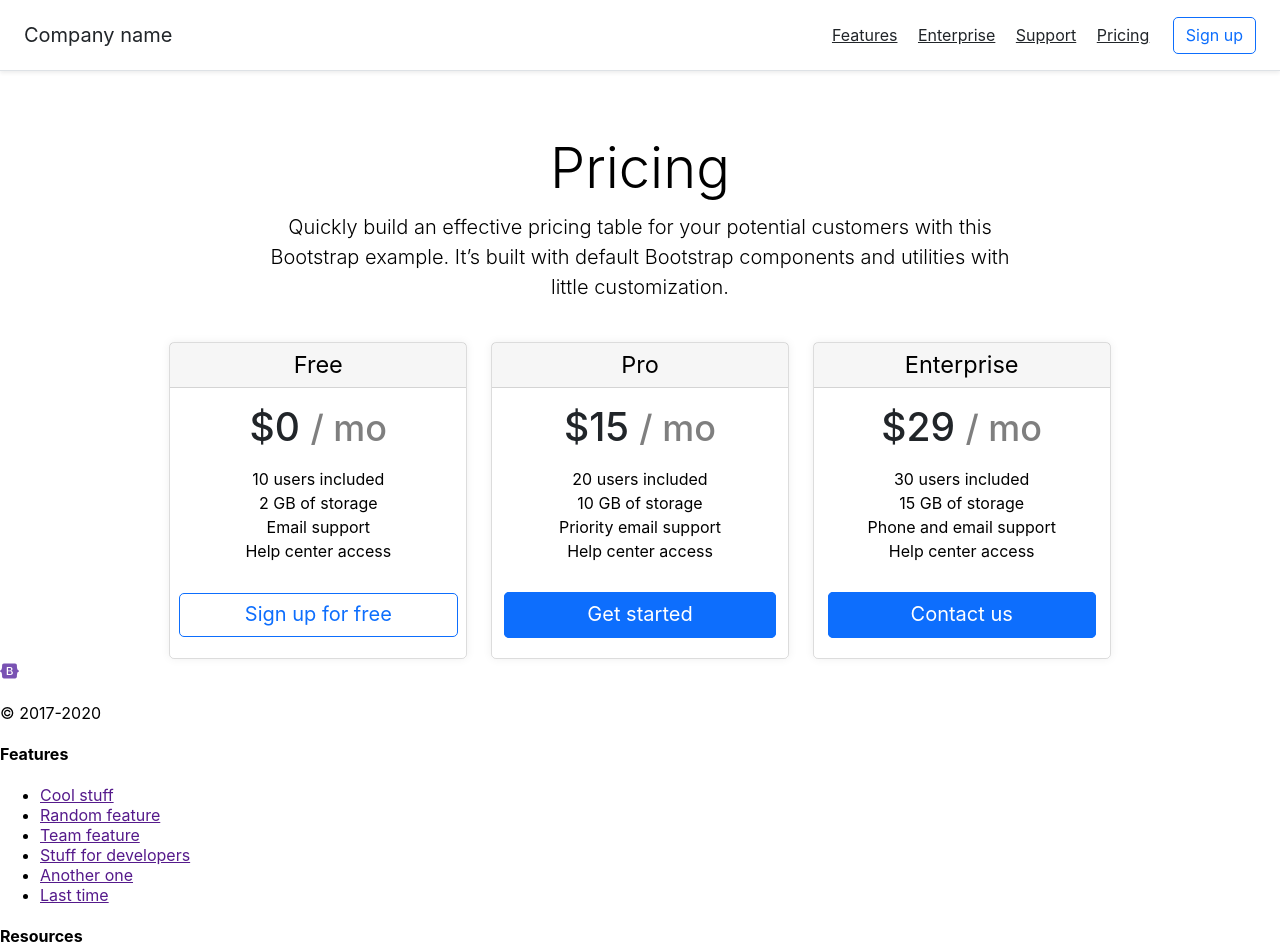
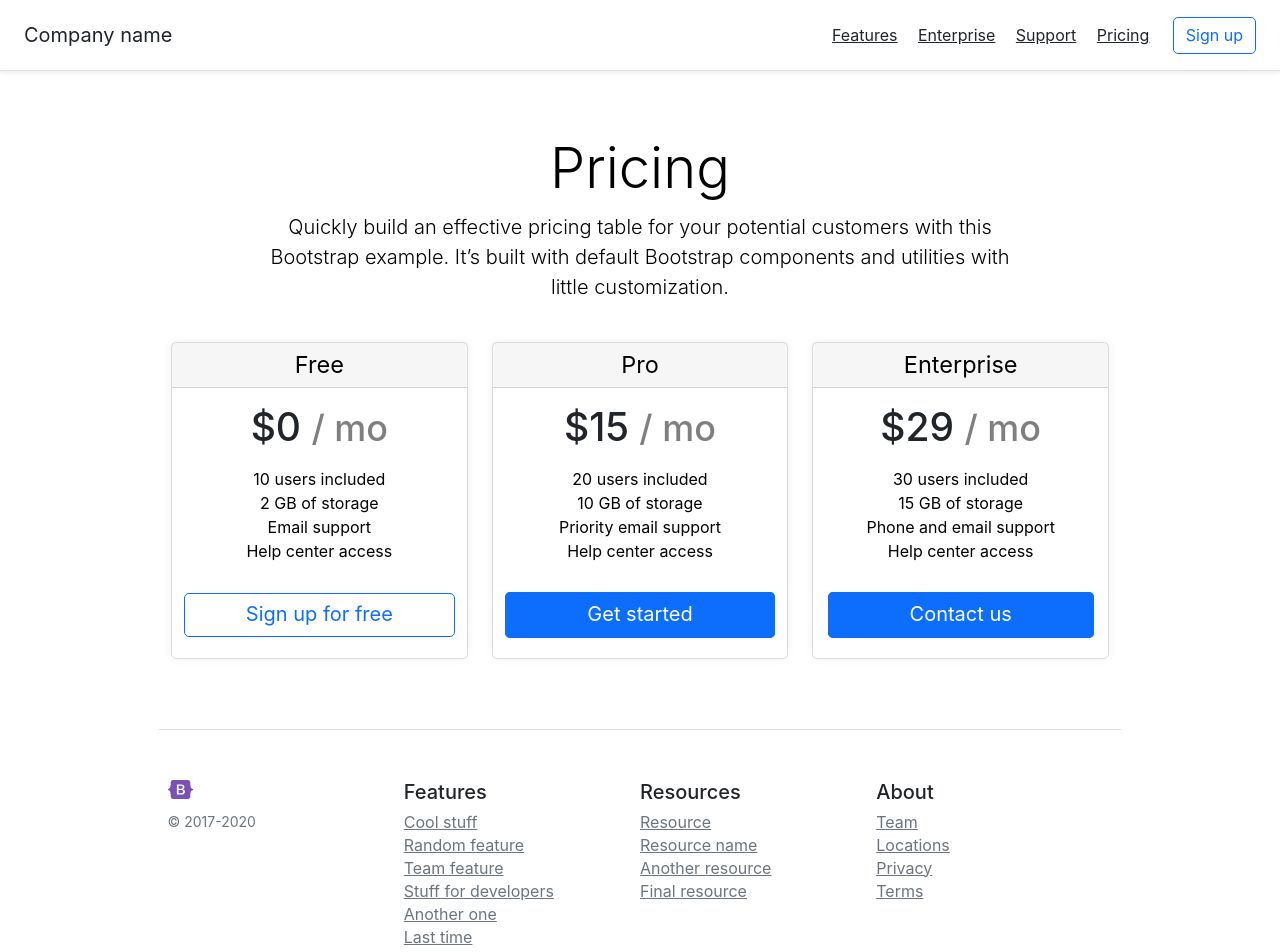
Before and after one commit to AmanKalkanbaev/pricing, a plain HTML site: page index.html in a window 1280 px wide. Shown: the top 952 px of the page. Drawn offline with Linux system fonts and the light colour scheme.

Commit message:
stylized section footer

```diff
--- a/index.html
+++ b/index.html
@@ -72,7 +72,7 @@
             </div>
         </section>
         <section id="footer">
-            <div>
+            <div class="firstt">
                 <img src="./boot.svg" alt="bootstrap logo">
                 <p>
                     © 2017-2020
--- a/style.css
+++ b/style.css
@@ -70,7 +70,11 @@ body{
 }
 #cards{
     display: flex;
-    justify-content: center;
+    width: 962px;
+    margin-left: auto;
+    margin-right: auto;
+    padding-bottom: 70px;
+    border-bottom: solid 1px rgba(0, 0, 0, 0.137) ;
 }
 .cards{
     height: 315px;
@@ -109,7 +113,7 @@ span{
 }
 .cards .org{
     border: solid rgb(13, 110, 253) 1px;
-    padding: 8px 65px 10px;
+    padding: 8px 61px 10px;
     border-radius: 5px;
     text-decoration: none;
     color:rgb(13, 110, 253) ;
@@ -129,7 +133,7 @@ span{
 .other{
     border: solid rgb(13, 110, 253) 1px;
     background-color: rgb(13, 110, 253);
-    padding: 9px 82px 11px;
+    padding: 9px 81px 11px;
     border-radius: 5px;
     text-decoration: none;
     color: white;
@@ -148,6 +152,50 @@ span{
     box-shadow: 0 0 0 4px rgba(13, 109, 253, 0.5);
 }
 img{
-    width: 19px;
-    height: 24px;
+    width: 25px;
 }
+#footer{
+    padding-top: 50px;
+    padding-left: 1px;
+    padding-right: 1px;
+    width: 945px;
+    margin-left: auto;
+    margin-right: auto;
+    display: flex;
+    margin-bottom: 65px;
+}
+.firstt{
+    width: 260px;
+}
+.firstt p{
+    font-size: 14px;
+    font-weight: 400;
+    line-height: 21px;
+    color:rgb(108, 117, 125);
+    margin: 0px;
+    margin-top: 8px;
+}
+.footer{
+    width: 260px;
+}
+.footer li{
+    list-style-type: none;
+    margin-top: 3px;
+
+}
+ul{
+    padding: 0px;
+    margin: 0px;
+}
+.footer a{
+    color: rgb(108, 117, 125);
+
+}
+h4{
+    font-size: 20px;
+    font-weight: 500;
+    line-height: 24px;
+    margin: 0px;
+    color:rgb(33, 37, 41);
+    margin-bottom: 8px;
+}
```
